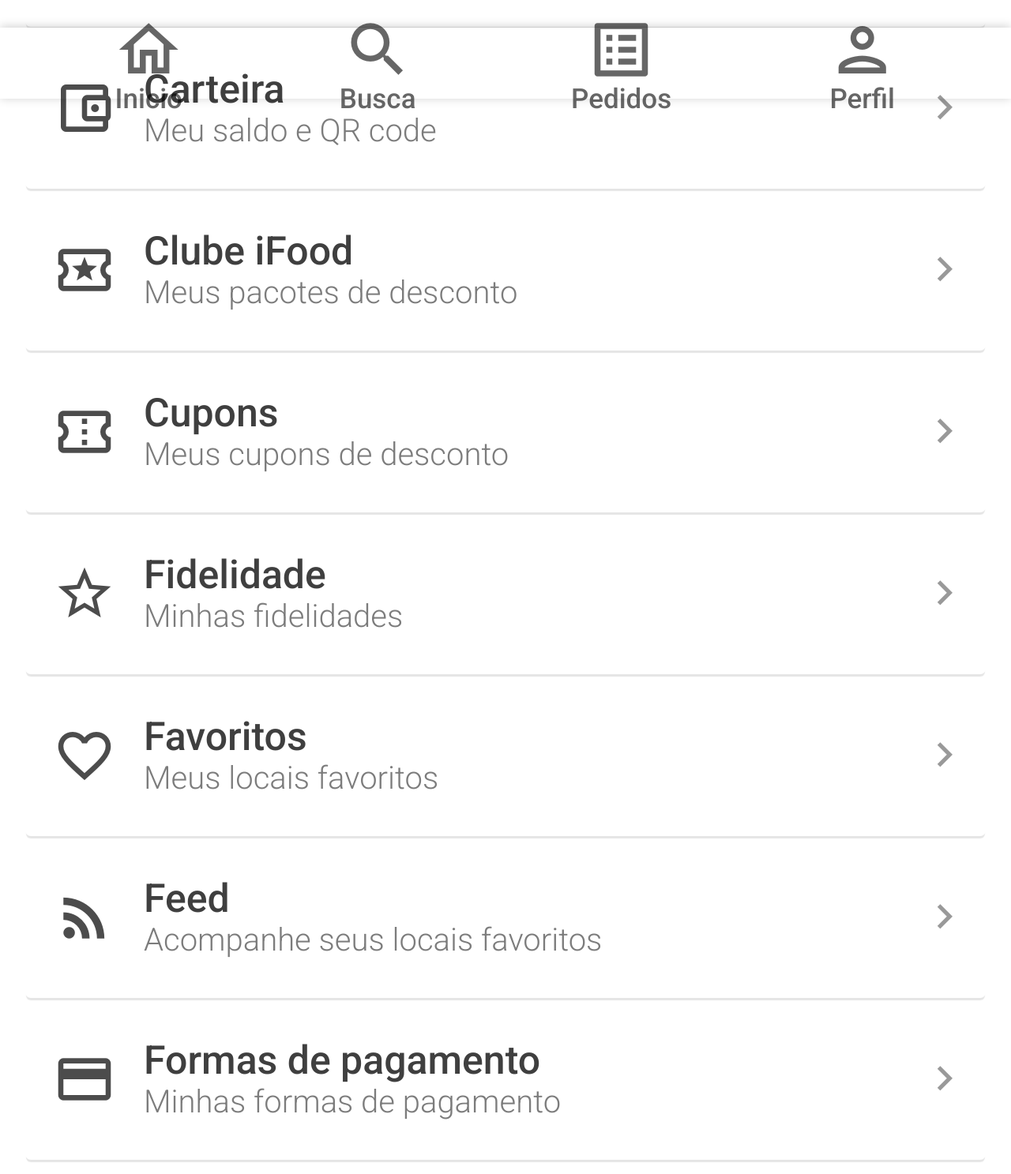
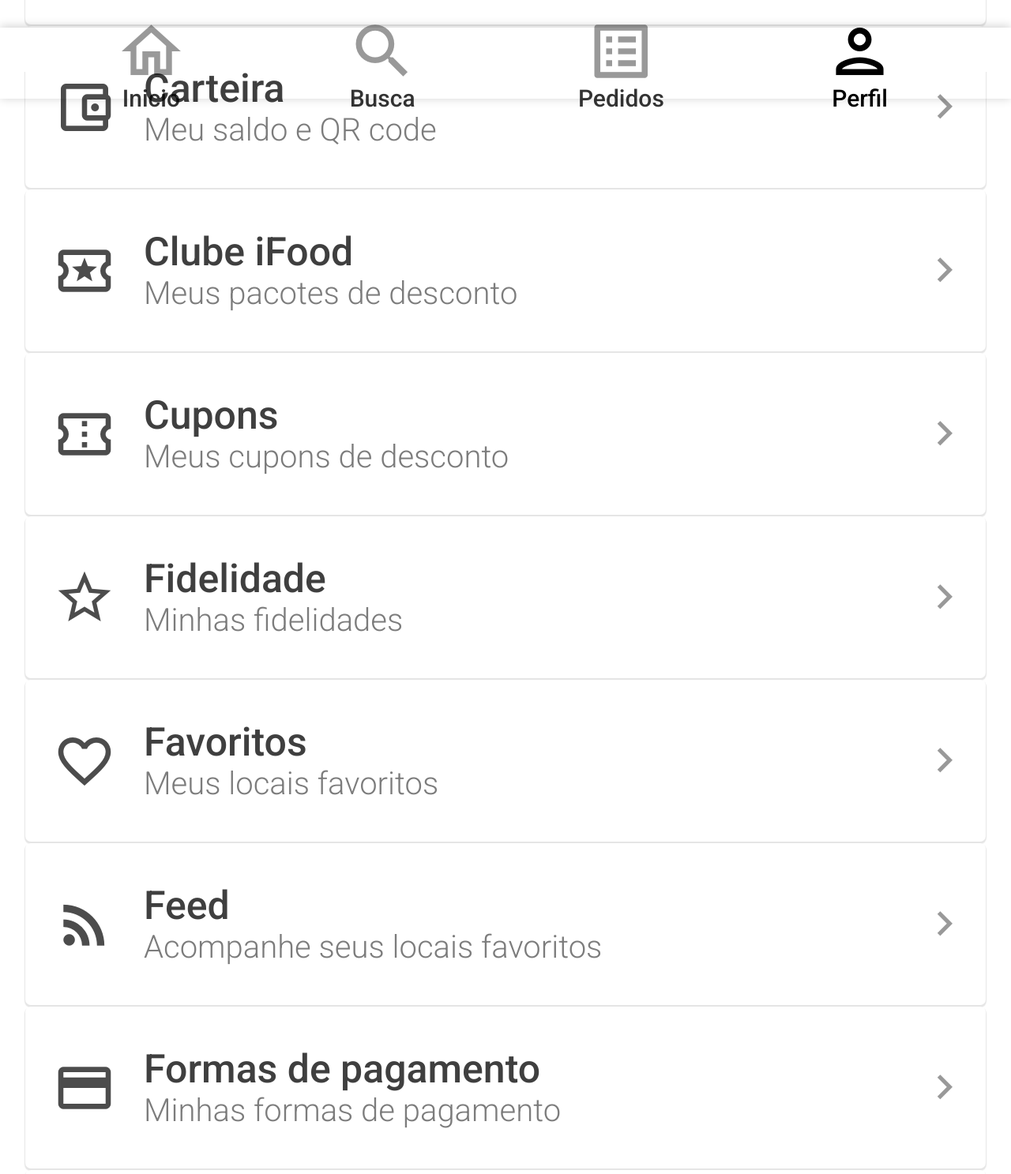
Before and after one commit to CarlMartins/carlosmartins_tela-descricao-do-produto-mais-vendidos-e-tela5, a plain HTML site: page Tela 5/index.html in a window 1280 px wide. Shown: the part 709-2196 px from the top of the page at 79% size. Drawn offline with Linux system fonts and the light colour scheme.

Commit message:
Conclusao Tela 5

```diff
--- a/Tela 5/index.html
+++ b/Tela 5/index.html
@@ -23,7 +23,7 @@
   </header>
 
   <main>
-    <div id="promo-box" class="nav-box">
+    <button id="promo-box" class="nav-box">
       <span>
         <img id="promo-box-icon" src="media/promo-icon.png" alt="Icone de presente">
         <div class="nav-box-info">
@@ -32,9 +32,9 @@
         </div>
       </span>
       <span id="arrow" class="material-icons">arrow_forward_ios</span>
-    </div>
+    </button>
 
-    <div class="nav-box">
+    <button class="nav-box">
       <span>
         <span class="material-icons-outlined nav-box-icon">
           sms
@@ -45,9 +45,9 @@
         </div>
       </span>
       <span id="arrow" class="material-icons">arrow_forward_ios</span>
-    </div>
+    </button>
 
-    <div class="nav-box">
+    <button class="nav-box">
       <span>
         <span class="material-icons-outlined nav-box-icon">
           notifications
@@ -58,9 +58,9 @@
         </div>
       </span>
       <span id="arrow" class="material-icons">arrow_forward_ios</span>
-    </div>
+    </button>
 
-    <div class="nav-box">
+    <button class="nav-box">
       <span>
         <span class="material-icons-outlined nav-box-icon">
           account_balance_wallet
@@ -71,9 +71,9 @@
         </div>
       </span>
       <span id="arrow" class="material-icons">arrow_forward_ios</span>
-    </div>
+    </button>
 
-    <div class="nav-box">
+    <button class="nav-box">
       <span>
         <span class="material-icons-outlined nav-box-icon">
           local_activity
@@ -84,10 +84,10 @@
         </div>
       </span>
       <span id="arrow" class="material-icons">arrow_forward_ios</span>
-    </div>
+    </button>
 
 
-    <div class="nav-box">
+    <button class="nav-box">
       <span>
         <span class="material-icons-outlined nav-box-icon">
           confirmation_number
@@ -98,9 +98,9 @@
         </div>
       </span>
       <span id="arrow" class="material-icons">arrow_forward_ios</span>
-    </div>
+    </button>
 
-    <div class="nav-box">
+    <button class="nav-box">
       <span>
         <span class="material-icons-outlined nav-box-icon">
           star_border
@@ -111,9 +111,9 @@
         </div>
       </span>
       <span id="arrow" class="material-icons">arrow_forward_ios</span>
-    </div>
+    </button>
 
-    <div class="nav-box">
+    <button class="nav-box">
       <span>
         <span class="material-icons-outlined nav-box-icon">
           favorite_border
@@ -124,9 +124,9 @@
         </div>
       </span>
       <span id="arrow" class="material-icons">arrow_forward_ios</span>
-    </div>
+    </button>
 
-    <div class="nav-box">
+    <button class="nav-box">
       <span>
         <span class="material-icons-outlined nav-box-icon">
           rss_feed
@@ -137,9 +137,9 @@
         </div>
       </span>
       <span id="arrow" class="material-icons">arrow_forward_ios</span>
-    </div>
+    </button>
 
-    <div class="nav-box">
+    <button class="nav-box">
       <span>
         <span class="material-icons-outlined nav-box-icon">
           credit_card
@@ -150,9 +150,9 @@
         </div>
       </span>
       <span id="arrow" class="material-icons">arrow_forward_ios</span>
-    </div>
+    </button>
 
-    <div class="nav-box">
+    <button class="nav-box">
       <span>
         <span class="material-icons-outlined nav-box-icon">
           location_on
@@ -163,9 +163,9 @@
         </div>
       </span>
       <span id="arrow" class="material-icons">arrow_forward_ios</span>
-    </div>
+    </button>
 
-    <div class="nav-box">
+    <button class="nav-box">
       <span>
         <span class="material-icons-outlined nav-box-icon">
           volunteer_activism
@@ -176,9 +176,9 @@
         </div>
       </span>
       <span id="arrow" class="material-icons">arrow_forward_ios</span>
-    </div>
+    </button>
 
-    <div class="nav-box">
+    <button class="nav-box">
       <span>
         <span class="material-icons-outlined nav-box-icon">
           article
@@ -189,7 +189,7 @@
         </div>
       </span>
       <span id="arrow" class="material-icons">arrow_forward_ios</span>
-    </div>
+    </button>
   </main>
   <footer>
     <nav>
@@ -215,7 +215,7 @@
         </span>
       </div>
 
-      <div class="nav-bar-profile nav-bar-icon">
+      <div class="nav-bar-profile nav-bar-icon active">
         <span class="material-icons-outlined">
           person
           <p>Perfil</p>
@@ -223,6 +223,8 @@
       </div>
     </nav>
   </footer>
+
+  <script src="script.js"></script>
 </body>
 
 </html>
--- a/Tela 5/script.js
+++ b/Tela 5/script.js
@@ -0,0 +1,8 @@
+let navBarItem = document.querySelectorAll('footer nav div');
+
+navBarItem.forEach(item => {
+  item.addEventListener('click', function () {
+    navBarItem.forEach(it => it.classList.remove('active'));
+    this.classList.add('active');
+  });
+});
--- a/Tela 5/style.css
+++ b/Tela 5/style.css
@@ -6,11 +6,15 @@
   font-family: 'Roboto', sans-serif;
 }
 
+input, button, submit {
+  border:none;
+}
+
 header {
   display: flex;
   align-items: center;
   width: 100%;
-  height: 15vh;
+  height: 14vh;
   background-color: #fff;
   box-shadow: 0px 1px 5px rgba(0, 0, 0, 0.2);
   position: fixed;
@@ -30,7 +34,7 @@
 
 body {
   background-color: #fff;
-  margin-top: 16vh;
+  margin-top: 15vh;
   margin-bottom: 7vh;
 }
 
@@ -44,11 +48,13 @@
   width: 95%;
   height: 205px;
   padding: 35px;
+  margin: 1px 0;
   border-radius: 7px;
   display: flex;
   align-items: center;
   justify-content: space-between;
-  box-shadow: 0 4px 1px -1px rgb(0, 0, 0, 0.1);
+  background-color: #fff;
+  box-shadow: 0 2px 1px 1px rgb(0, 0, 0, 0.1);
 }
 
 .nav-box span {
@@ -56,7 +62,7 @@
   align-items: center;
 }
 
-.nav-box span p{
+.nav-box span p {
   font-size: 50px;
   font-weight: 300;
   color: rgba(53, 53, 53, 0.65);
@@ -80,6 +86,8 @@
 
 .nav-box .nav-box-title {
   font-weight: 500;
+  display: flex;
+  align-items: flex-start;
   color: rgba(53, 53, 53, 0.95);
 }
 
@@ -97,9 +105,12 @@
   color: rgba(0, 0, 0, 0.2);
 }
 
-
 #promo-box span p{
   font-size: 40px;
+}
+
+.nav-box:focus {
+  background-color: rgba(0, 0, 0, 0.25);
 }
 
 footer {
@@ -125,11 +136,19 @@
 }
 
 .nav-bar-icon span {
-  color: rgba(0, 0, 0, 0.6);
+  color: rgba(0, 0, 0, 0.4);
   font-size: 90px;
   text-align: center;
 }
 
+.nav-bar-icon span p {
+  color: rgba(0, 0, 0, 0.8);
+}
+
 nav p {
-  font-size: 35px;
+  font-size: 30px;
 }
+
+footer nav .active p, footer nav .active span{
+  color: black;
+}
```
